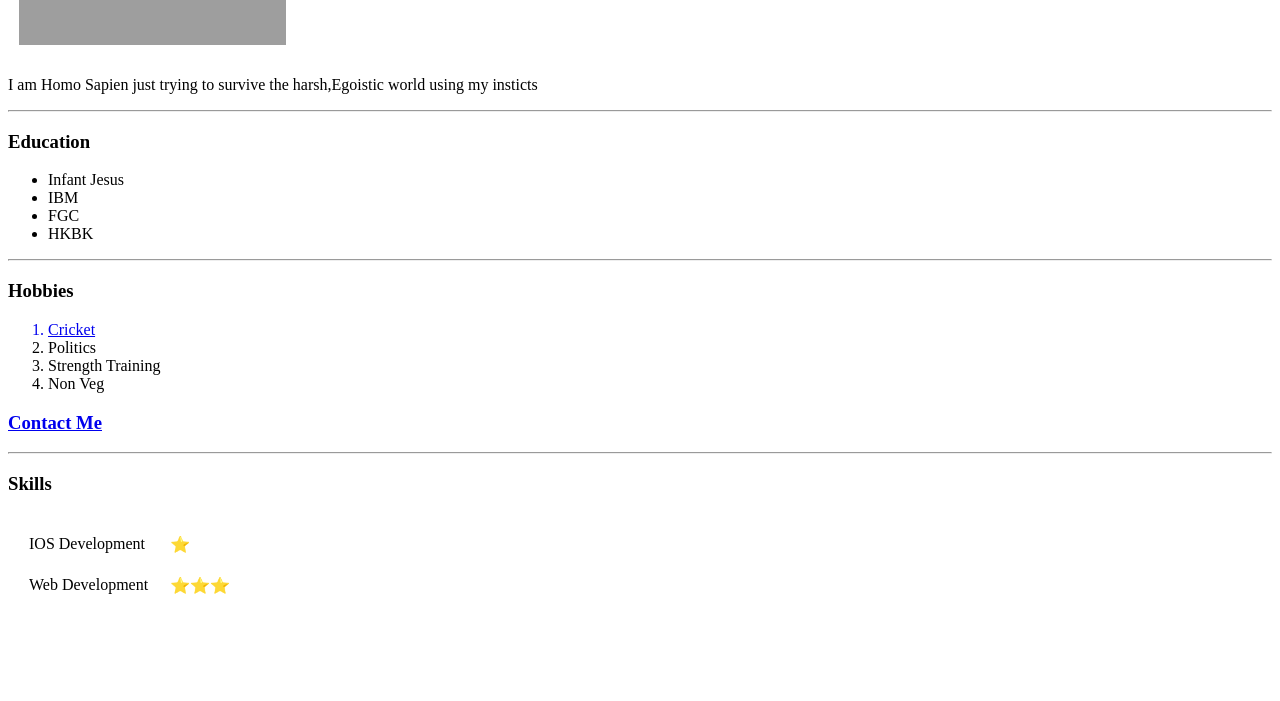
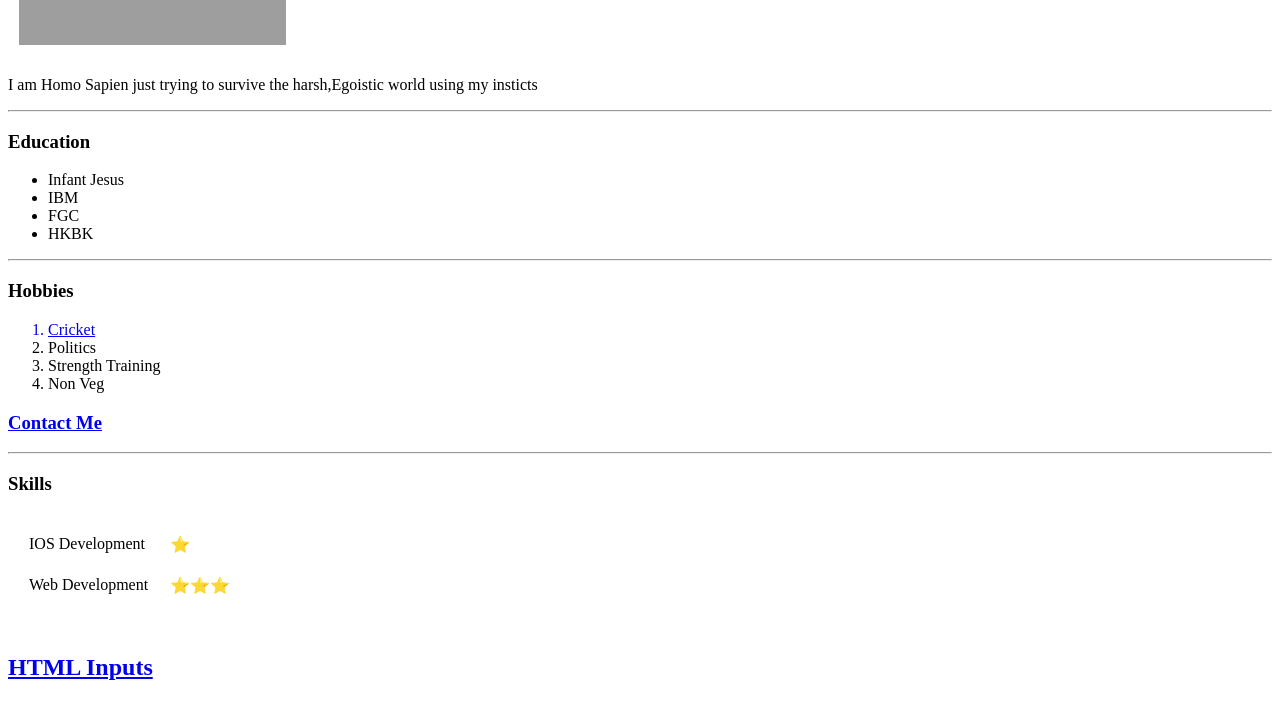
Before and after one commit to Anebhai/Personal-First-HTML-site, a plain HTML site: page HTML My Personal Site/index.html in a window 1280 px wide. Shown: the part 174-875 px from the top of the page. Before the commit the page ends 800 px from the top, so only its background shows below. Drawn offline with Linux system fonts and the light colour scheme; grey boxes are pictures that could not be loaded.

Commit message:
Update index.html
Htmlinputs link added to personal site using anchor tag

```diff
--- a/HTML My Personal Site/index.html
+++ b/HTML My Personal Site/index.html
@@ -58,6 +58,10 @@
 
     </tr>
   </table>
+   <br>
+    <a href="htmlinputs.html">
+      <h2>HTML Inputs</h2>
+    </a>
 
 
 
```
